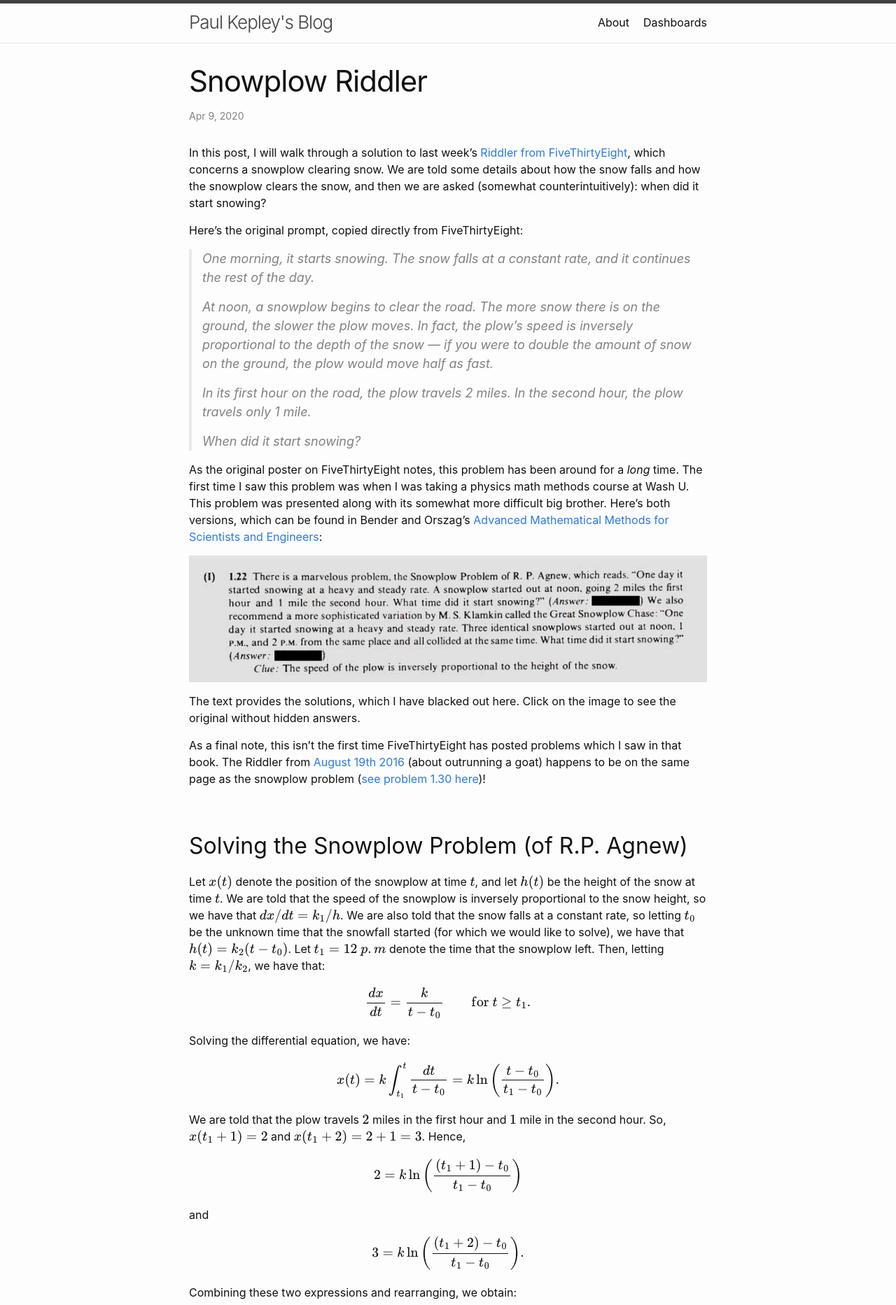
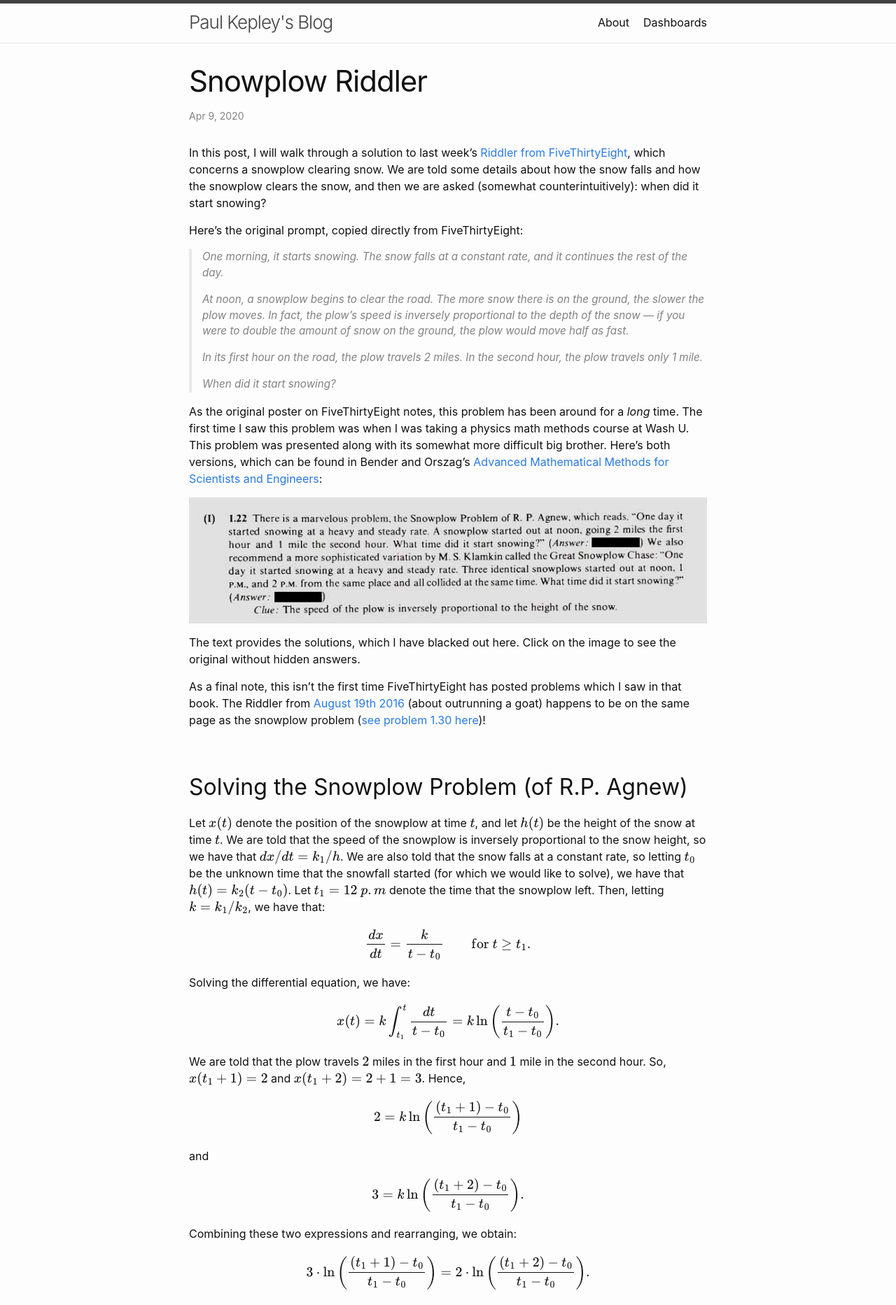
Before and after one commit to pkepley/pkepley.github.io, a Jekyll site: the page built from _posts/2020-04-09-RiddlerSnowPlow.md, in a window 1280 px wide. Shown: the top 1865 px of the page at 70% size. Built offline with Jekyll 4.4.1, drawn with Linux system fonts in a browser that asks for light colours; formulas are drawn with MathJax 3.

Commit message:
Make quoted text slightly smaller than content text.

```diff
--- a/_sass/minima/custom-styles.scss
+++ b/_sass/minima/custom-styles.scss
@@ -19,3 +19,8 @@ table {
   width: auto;
   font-size: 0.75 * $base-font-size;
 }
+
+// Don't make blockquote text bigger than base text
+blockquote {
+    font-size: 0.95 * $base-font-size;
+}
```
